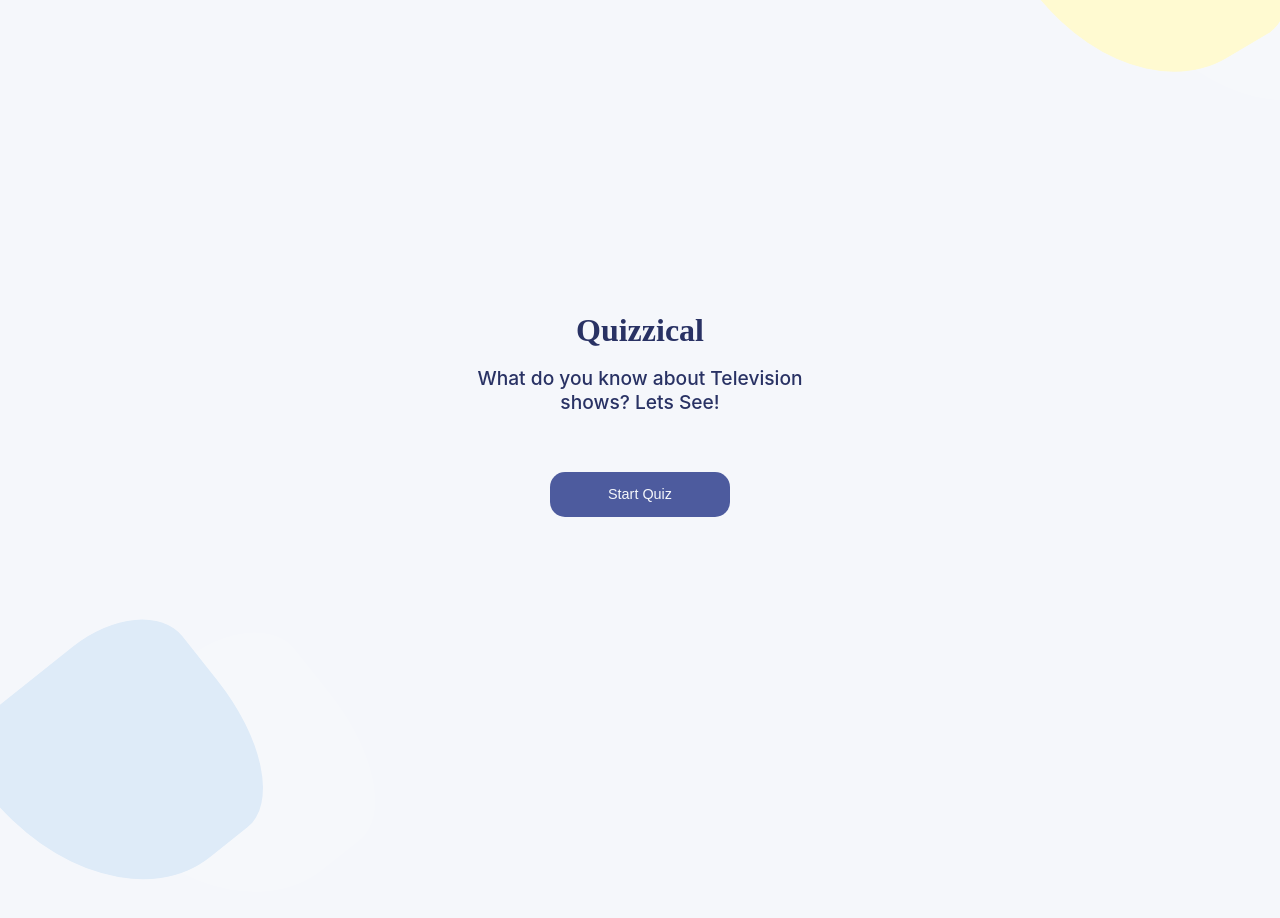
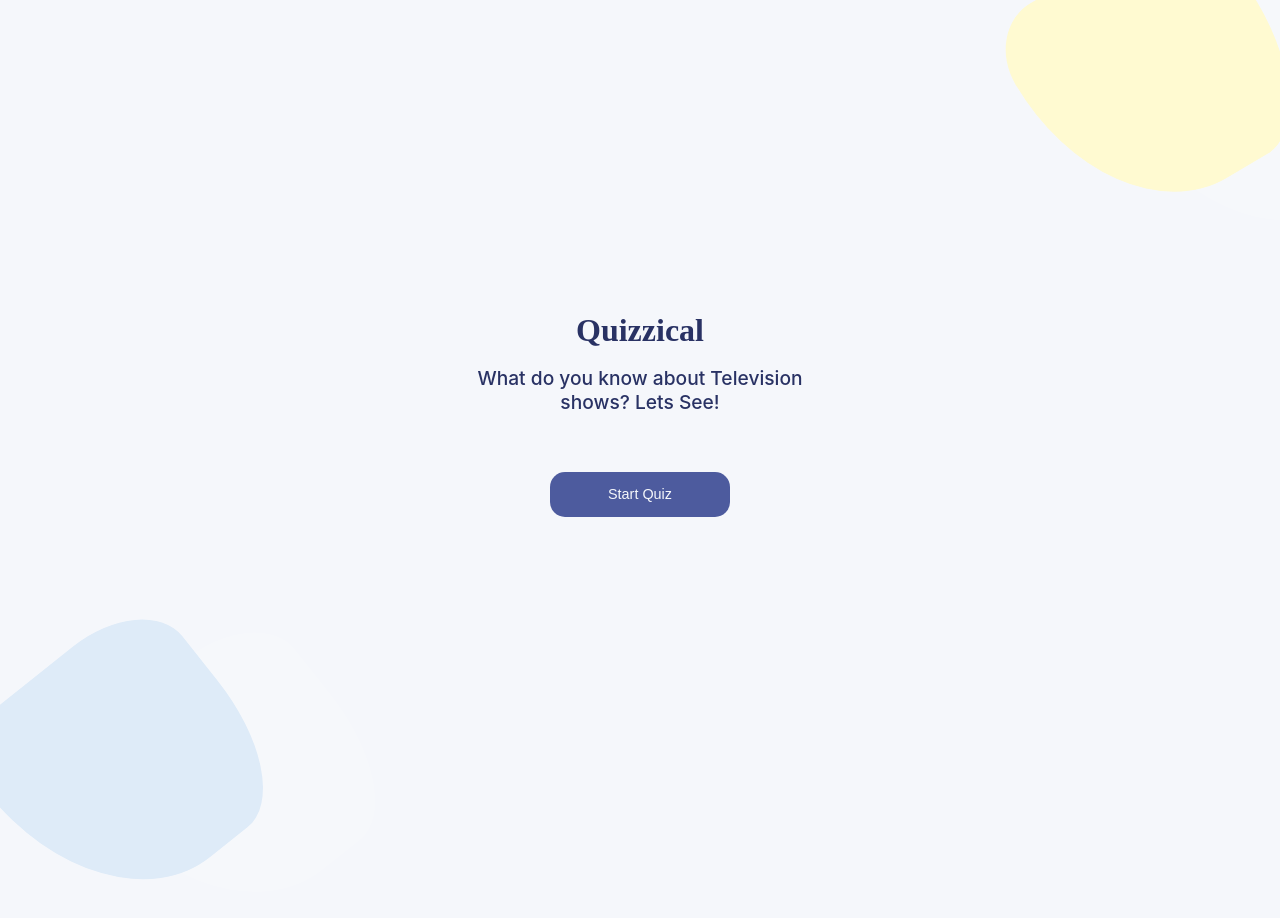
Before and after one commit to polkadots007/quizzical, a React (Vite) app: page / in a window 1280 px wide. Shown: the top 918 px of the page. Built offline with nearby package versions, Linux system fonts and the light colour scheme; no server answers.

Commit message:
changed css

```diff
--- a/src/App.css
+++ b/src/App.css
@@ -19,7 +19,7 @@
   transform: rotate(-120.49deg);
   position: absolute;
   right: 0;
-  bottom: 90%;
+  bottom: 75%;
 }
 .blob--2 {
   background: #deebf8;
```
